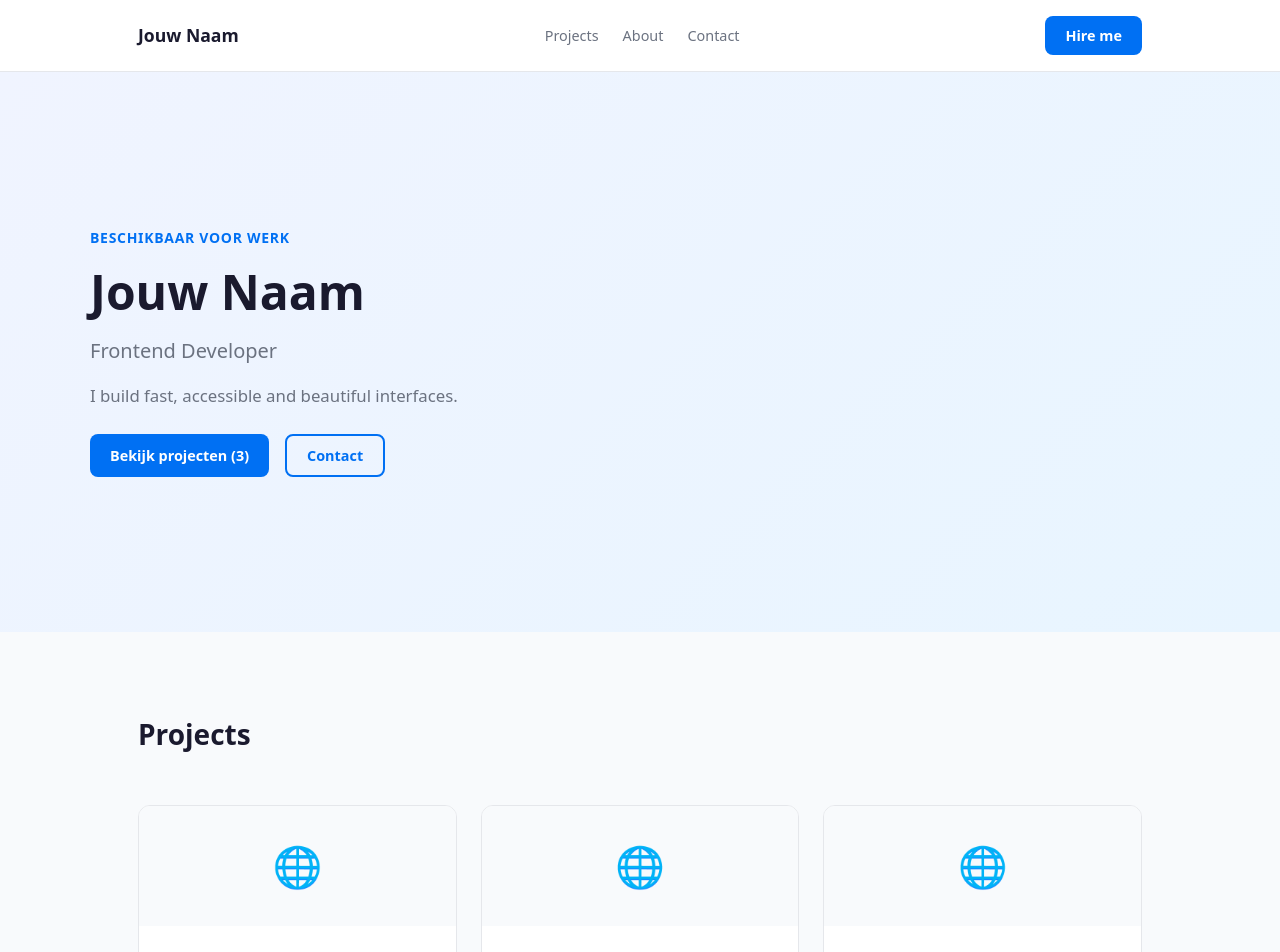
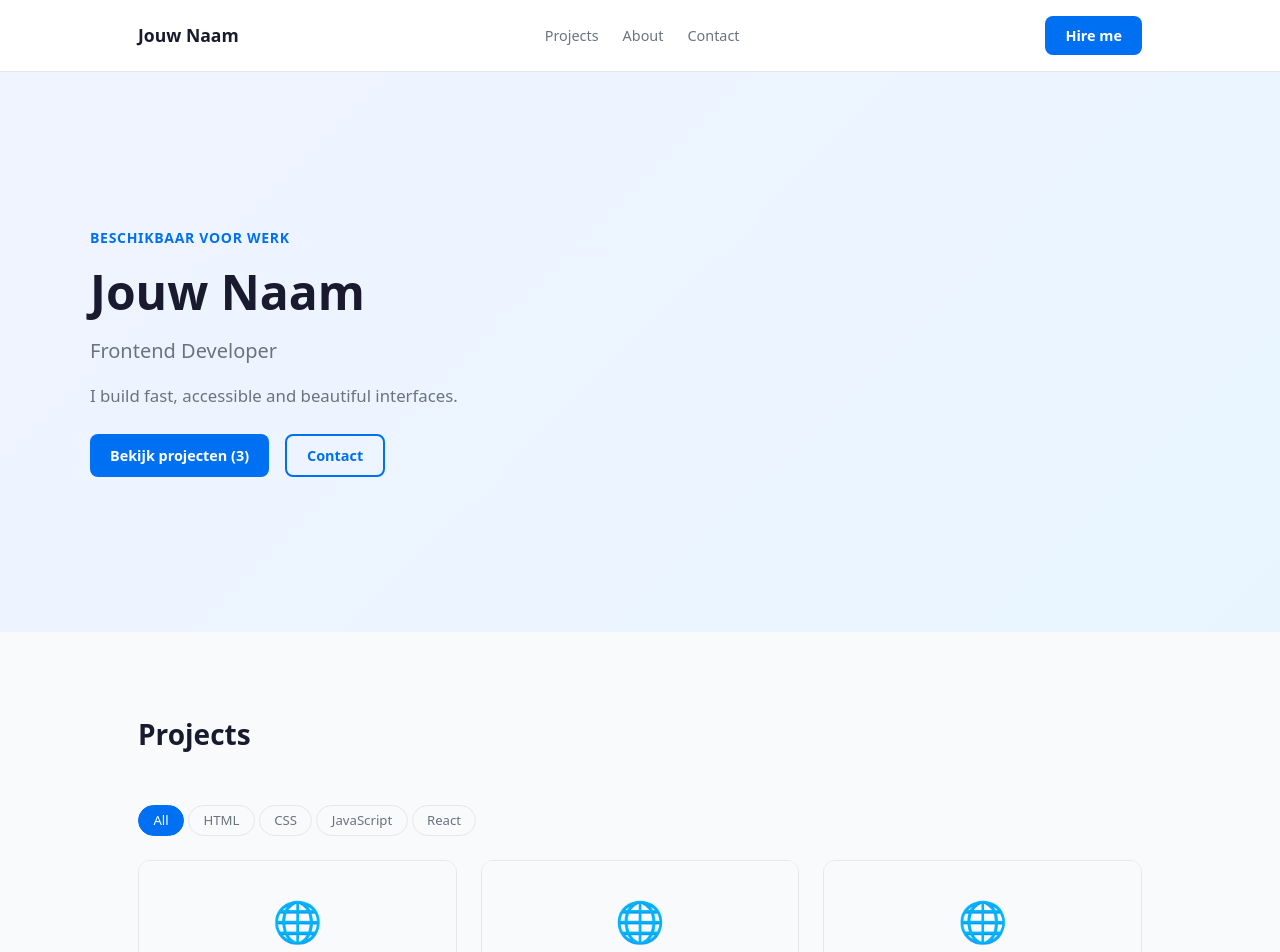
Before and after one commit to code-compendium/Opdrachten, a React (Vite) app in the folder Fase 3/Module 3.1/: page / in a window 1280 px wide. Shown: the top 952 px of the page. Built offline with nearby package versions, Linux system fonts and the light colour scheme.

Commit message:
feat: add filter state to projectensectie with filterbalk component

```diff
--- a/Fase 3/Module 3.1/src/App.css
+++ b/Fase 3/Module 3.1/src/App.css
@@ -242,3 +242,46 @@
 	font-size: 0.9rem;
 	padding: var(--space-xl) 0;
 }
+
+/* FilterBalk */
+.filter-bar {
+	display: flex;
+	flex-wrap: wrap;
+	gap: var(--space-xs, 0.25rem);
+	margin-bottom: var(--space-lg);
+}
+
+.filter-btn {
+	padding: 0.35rem 0.9rem;
+	border: 1px solid var(--color-border);
+	border-radius: 999px;
+	background: transparent;
+	font-size: 0.825rem;
+	font-weight: 500;
+	font-family: inherit;
+	cursor: pointer;
+	color: var(--color-text-muted);
+	transition: all 0.15s ease;
+}
+
+.filter-btn:hover {
+	border-color: var(--color-primary);
+	color: var(--color-primary);
+}
+
+.filter-btn--active {
+	background-color: var(--color-primary);
+	border-color: var(--color-primary);
+	color: white;
+}
+
+.filter-btn--active:hover {
+	background-color: var(--color-primary-dark);
+}
+
+/* Teller */
+.projects__teller {
+	margin-top: var(--space-md);
+	font-size: 0.825rem;
+	color: var(--color-text-muted);
+}
--- /dev/null
+++ b/Fase 3/Module 3.1/src/components/FilterBalk.jsx
@@ -0,0 +1,26 @@
+const FILTERS = [
+	{ waarde: "all", label: "All" },
+	{ waarde: "HTML", label: "HTML" },
+	{ waarde: "CSS", label: "CSS" },
+	{ waarde: "JavaScript", label: "JavaScript" },
+	{ waarde: "React", label: "React" },
+];
+
+function FilterBalk({ actief, onFilterWijziging }) {
+	return (
+		<div className="filter-bar" role="group" aria-label="Filter projecten">
+			{FILTERS.map((filter) => (
+				<button
+					key={filter.waarde}
+					className={`filter-btn${actief === filter.waarde ? " filter-btn--active" : ""}`}
+					onClick={() => onFilterWijziging(filter.waarde)}
+					aria-pressed={actief === filter.waarde}
+				>
+					{filter.label}
+				</button>
+			))}
+		</div>
+	);
+}
+
+export default FilterBalk;
--- a/Fase 3/Module 3.1/src/components/ProjectenSectie.jsx
+++ b/Fase 3/Module 3.1/src/components/ProjectenSectie.jsx
@@ -1,18 +1,36 @@
+import { useState } from "react";
 import ProjectKaart from "./ProjectKaart";
+import FilterBalk from "./FilterBalk";
+
+function filterProjecten(projecten, filter) {
+	if (filter === "all") return projecten;
+	return projecten.filter((p) => p.technologieen.includes(filter));
+}
 
 function ProjectenSectie({ projecten }) {
+	const [actieveFilter, setActieveFilter] = useState("all");
+
+	const zichtbareProjecten = filterProjecten(projecten, actieveFilter);
+
 	return (
 		<section className="projects" id="projects">
 			<h2>Projects</h2>
-			{projecten.length === 0 ? (
-				<p className="projects__leeg">Nog geen projecten toegevoegd.</p>
+
+			<FilterBalk actief={actieveFilter} onFilterWijziging={setActieveFilter} />
+
+			{zichtbareProjecten.length === 0 ? (
+				<p className="projects__leeg">Geen projecten gevonden voor deze filter.</p>
 			) : (
 				<div className="card-grid">
-					{projecten.map((project) => (
+					{zichtbareProjecten.map((project) => (
 						<ProjectKaart key={project.id} {...project} />
 					))}
 				</div>
 			)}
+
+			<p className="projects__teller">
+				{zichtbareProjecten.length} van {projecten.length} projecten
+			</p>
 		</section>
 	);
 }
```
